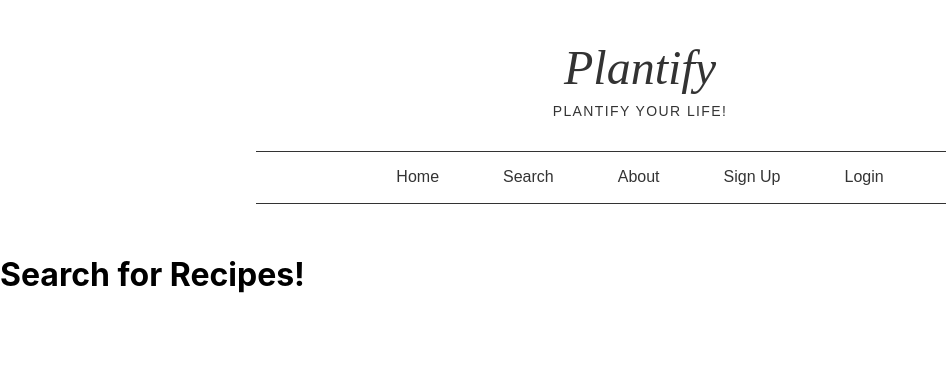
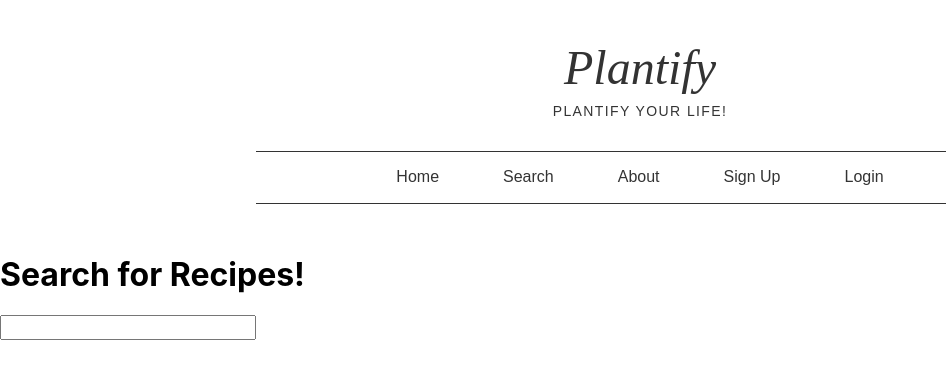
Before and after one commit to bthornton505/Plantify, a React (Create React App) app in the folder pbc-client/: page /search in a window 1280 px wide. Shown: the top 378 px of the page, without its empty margins (0-946 px from the left). Built offline with nearby package versions, Linux system fonts and the light colour scheme; no server answers; sample sign-in values are in the browser's storage.

Commit message:
created search form for a user to submit a query

```diff
--- a/pbc-client/src/containers/Search.js
+++ b/pbc-client/src/containers/Search.js
@@ -1,11 +1,30 @@
 import React, { Component } from 'react';
 
 class Search extends Component {
+  state = {
+    search: "",
+  }
+
+  handleChange = event => {
+    const { name, value } = event.target;
+    this.setState({
+      [name]: value
+    });
+  }
 
   render(){
     return(
       <section className="Search">
         <h1>Search for Recipes!</h1>
+
+        <form id="search-form">
+          <input
+            type="text"
+            name="search"
+            value={this.state.search}
+            onChange={this.handleChange}
+          />
+        </form>
       </section>
     )
   }
```
